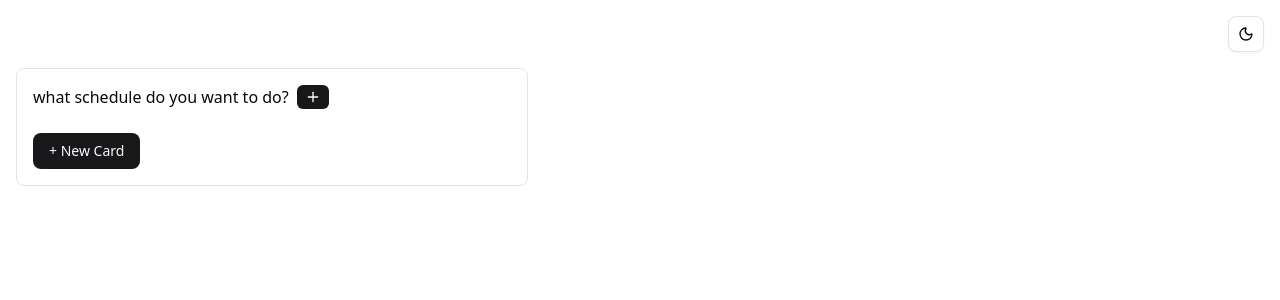
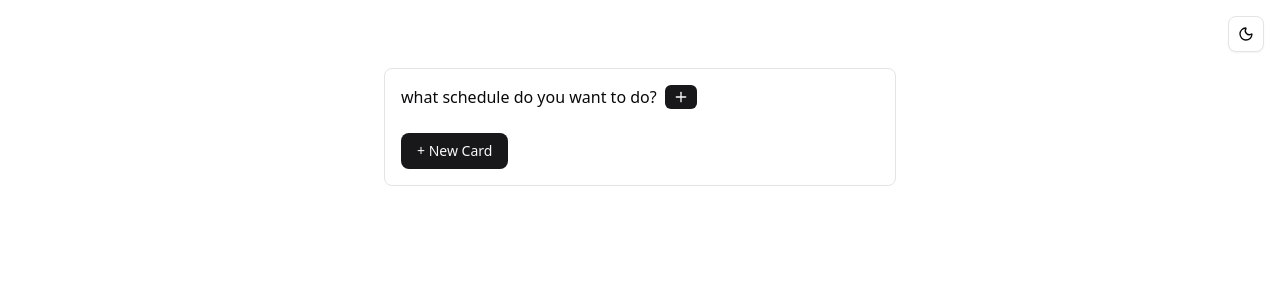
Before and after one commit to king707348/react-todo, a Next.js app: page / in a window 1280 px wide. Shown: the top 300 px of the page. Built offline with nearby package versions, Linux system fonts and the light colour scheme.

Commit message:
add m-auto

```diff
--- a/src/components/layout/board-group.tsx
+++ b/src/components/layout/board-group.tsx
@@ -2,7 +2,6 @@
 
 import { Plus } from 'lucide-react';
 
-import { Input } from "@/components/ui/input"
 import { Button } from "@/components/ui/button"
 import {
   Card,
@@ -71,7 +70,7 @@ export default function UseBoardGroup() {
   }, [evtList])
 
   return (
-    <div className="border rounded-md p-4 max-w-lg w-full">
+    <div className="border rounded-md p-4 max-w-lg w-full m-auto">
         <div className="flex mb-4">
             <h2 className="my-auto mr-2">what schedule do you want to do?</h2>
             <Tooltip>
```
